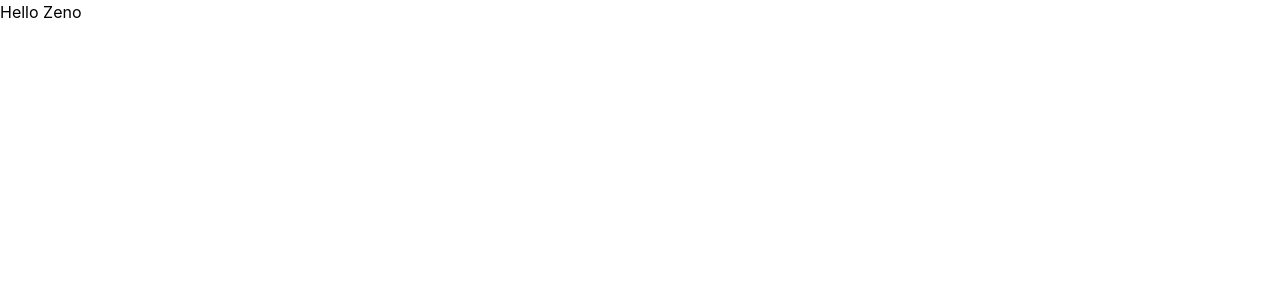
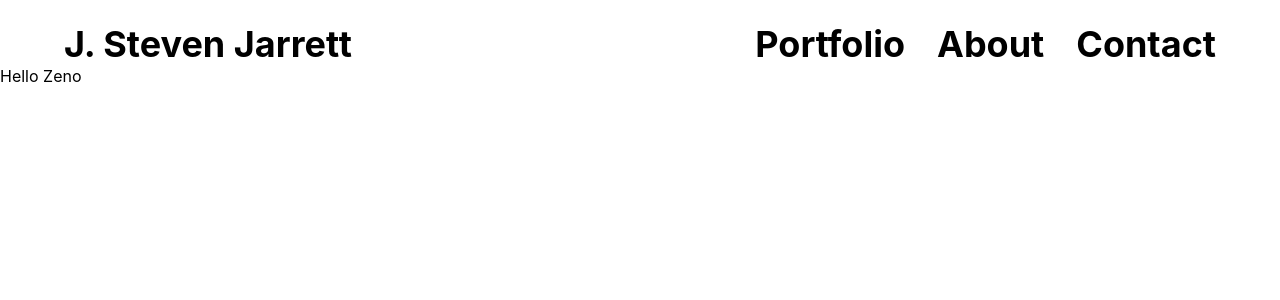
Before and after one commit to Bantchee/portfolio-site, a React (Create React App) app: page / in a window 1280 px wide. Shown: the top 300 px of the page. Built offline with nearby package versions, Linux system fonts and the light colour scheme.

Commit message:
Set up header

```diff
--- a/src/App.js
+++ b/src/App.js
@@ -1,9 +1,19 @@
 import React from "react";
+import Header from "./components/Header";
 
 function App() {
   return (
     <div className="App">
+      <Header />
       <p>Hello Zeno</p>
+      {/*
+       Header
+       Home
+       Portfolio
+       About
+       Contact
+       Footer
+      */}
     </div>
   );
 }
--- /dev/null
+++ b/src/components/Header.js
@@ -0,0 +1,21 @@
+import { React } from "react";
+
+const Header = () => {
+    return (
+        <nav
+            id="home"
+            className="flex justify-between pt-6 px-16 text-4xl font-bold"
+        >
+            <a className="hover:underline" href="#home">J. Steven Jarrett</a>
+            <ul
+                className="flex gap-8"
+            >
+                <li className="hover:underline"><a href="#Portfolio">Portfolio</a></li>
+                <li className="hover:underline"><a href="#About">About</a></li>
+                <li className="hover:underline"><a href="#Contact">Contact</a></li>
+            </ul>
+        </nav>
+    )
+}
+
+export default Header;
```
